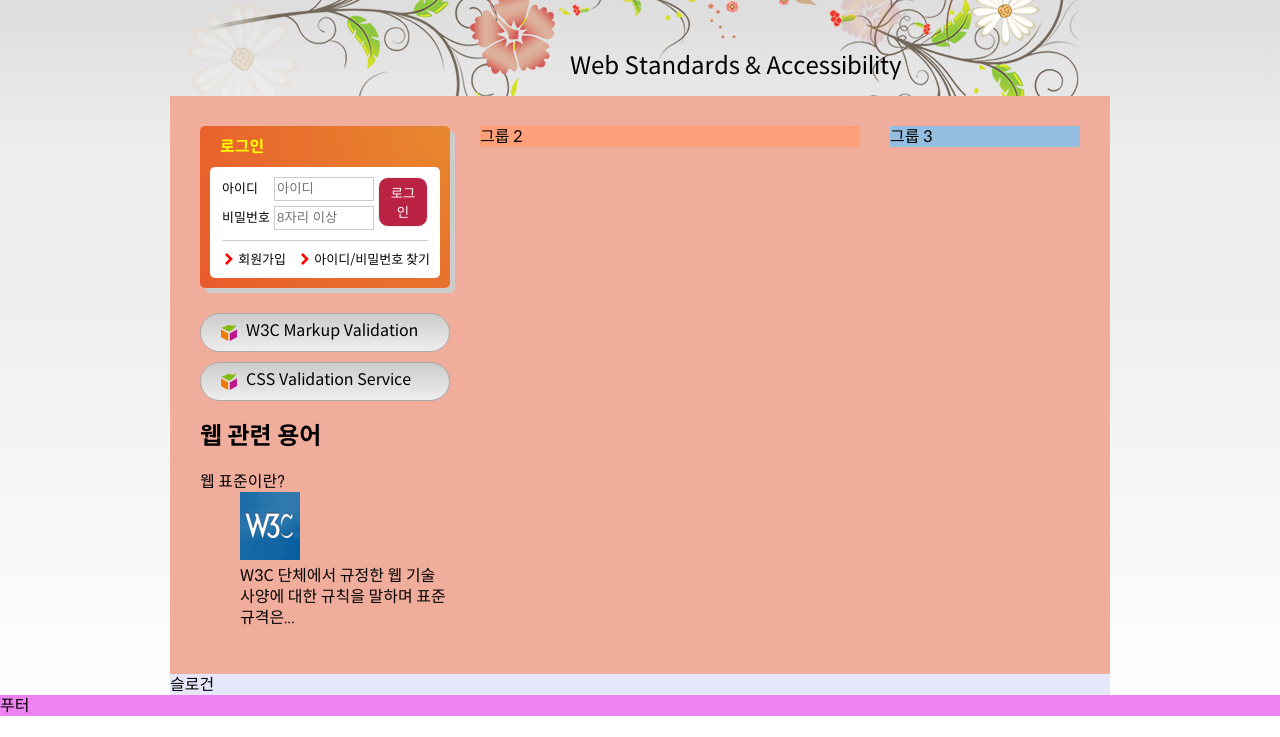
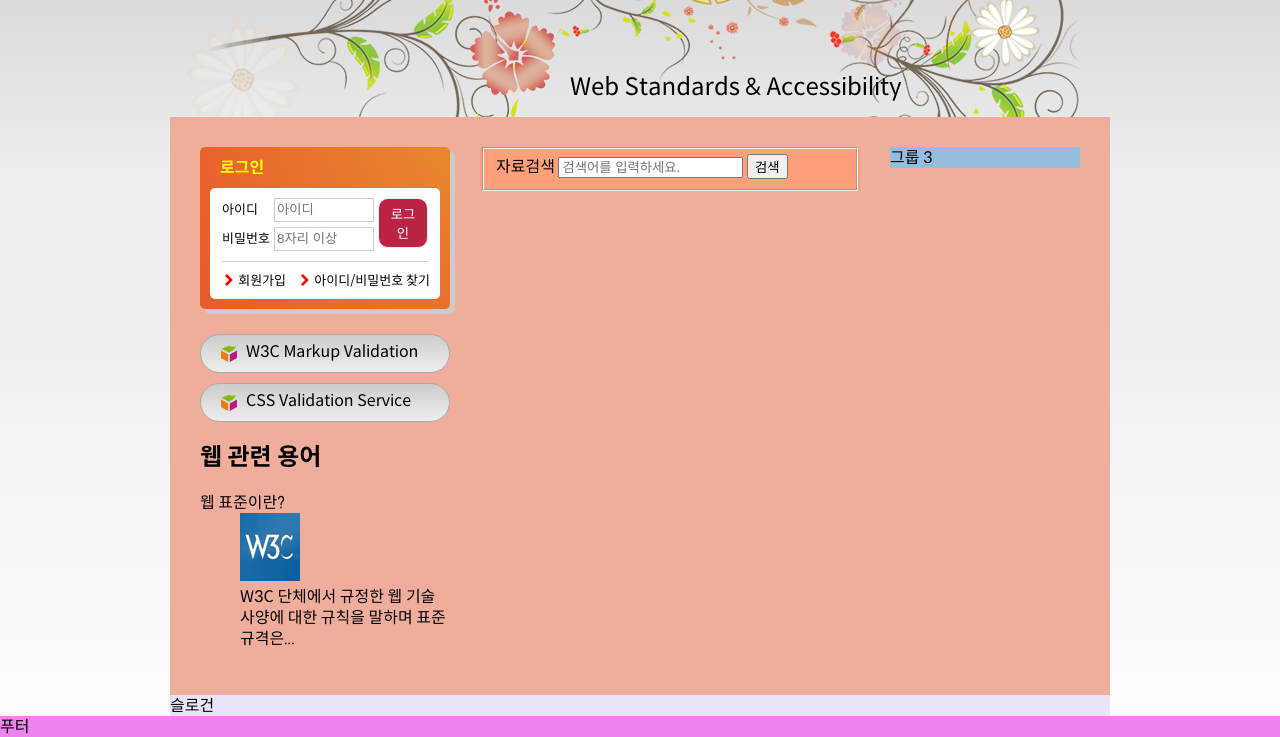
Before and after one commit to skojphy/webCafe, a plain HTML site: page main.html in a window 1280 px wide. Shown: the part 153-890 px from the top of the page. Before the commit the page ends 869 px from the top, so only its background shows below. Drawn offline with Linux system fonts and the light colour scheme.

Commit message:
feat: Modify main.html

```diff
--- a/main.html
+++ b/main.html
@@ -10,6 +10,7 @@
 </head>
 
 <body>
+  <div class="skip-navigation"><a href="#userEmail">본문 바로가기</a></div>
   <div class="container">
     <header class="header">
       <h1 class="logo">
@@ -151,10 +152,12 @@
             <fieldset>
               <legend>회원 로그인 폼</legend>
               <div class="user-email">
-                <label for="userEmail">아이디</label><input type="email" name="userEmail" id="userEmail" required placeholder="아이디">
+                <label for="userEmail">아이디</label><input type="email" name="userEmail" id="userEmail" required
+                  placeholder="아이디">
               </div>
               <div class="user-password">
-                <label for="userPassword">비밀번호</label><input type="password" name="userPassword" id="userPassword" required placeholder="8자리 이상">
+                <label for="userPassword">비밀번호</label><input type="password" name="userPassword" id="userPassword"
+                  required placeholder="8자리 이상">
               </div>
               <button class="button-login" type="submit" form="loginForm">로그인</button>
             </fieldset>
@@ -167,14 +170,17 @@
         <h2 class="a11y-hidden">유효성 검사 배너</h2>
         <ul class="validation-list">
           <li>
-            <a href="https://validator.w3.org" target="_blank" title="마크업 유효성 검사 사이트로 이동" noopener noreferrer>W3C Markup Validation</a>
+            <a href="https://validator.w3.org" target="_blank" title="마크업 유효성 검사 사이트로 이동" noopener noreferrer>W3C Markup
+              Validation</a>
           </li>
           <li>
-            <a href="https://jigsaw.w3.org/css-validator/" target="_blank" title="CSS 유효성 검사 사이트로 이동" noopener noreferrer>CSS Validation Service</a>
+            <a href="https://jigsaw.w3.org/css-validator/" target="_blank" title="CSS 유효성 검사 사이트로 이동" noopener
+              noreferrer>CSS Validation Service</a>
           </li>
         </ul>
         <section class="term">
           <h2 class="term-heading">웹 관련 용어</h2>
+          <div class="odd">
             <dl class="term-list">
               <dt class="term-list-subject"><a href="#">웹 표준이란?</a></dt>
               <dd class="term-list-thumbnail">
@@ -184,9 +190,31 @@
                 W3C 단체에서 규정한 웹 기술 사양에 대한 규칙을 말하며 표준 규격은...
               </dd>
             </dl>
+          </div>
+          <!-- <div class="even">
+            <dl class="term-list">
+              <dt class="term-list-subject"><a href="#">웹 표준이란?</a></dt>
+              <dd class="term-list-thumbnail">
+                <img src="./assets/web_standards.gif" alt="W3C 로고">
+              </dd>
+              <dd class="term-list-brief">
+                W3C 단체에서 규정한 웹 기술 사양에 대한 규칙을 말하며 표준 규격은...
+              </dd>
+            </dl>
+          </div> -->
         </section>
       </div>
-      <div class="group group2">그룹 2</div>
+      <div class="group group2">
+        <h2 class="a11y-hidden">검색</h2>
+        <form method="POST" action="#" class="search-form">
+          <fieldset>
+            <legend>검색 폼</legend>
+            <label for="search"><span class="icon-search" aria-hidden="true"></span>자료검색</label>
+            <input type="search" id="search" name="search" required placeholder="검색어를 입력하세요.">
+            <button class="button-search" type="submit">검색</button>
+          </fieldset>
+        </form>
+      </div>
       <div class="group group3">그룹 3</div>
     </main>
     <article class="slogan">슬로건</article>
```
Lines whose indentation alone changed are shown as unchanged.
